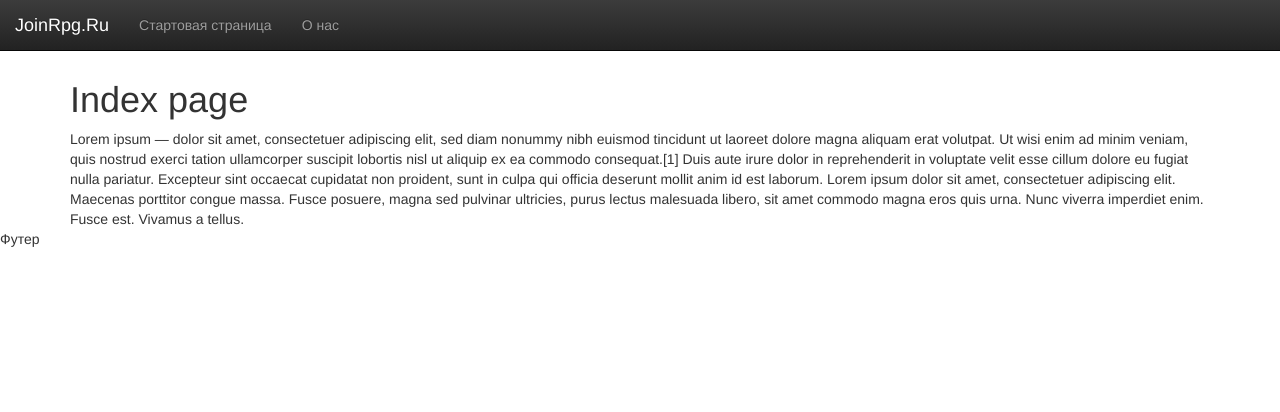
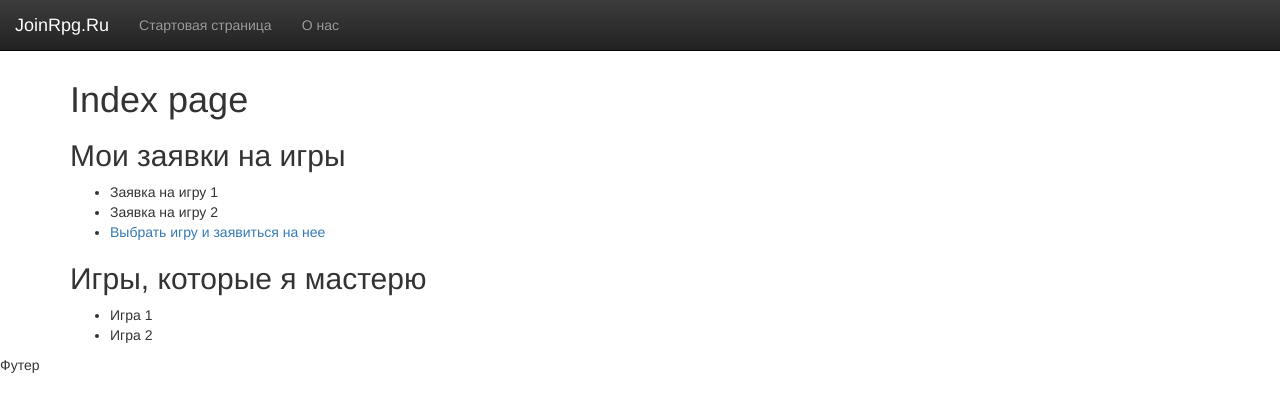
Before and after one commit to joinrpg/joinrpg-unused, a Django app: page /claims/ in a window 1280 px wide. Shown: the top 412 px of the page. Run offline with Django 3.2, Linux system fonts and the light colour scheme; some libraries are stand-ins or nearby versions.

Commit message:
Add statis project discovery page

```diff
--- a/claims/templates/start.html
+++ b/claims/templates/start.html
@@ -5,9 +5,19 @@
 {% block pagetitle %} Joinrpg: Старт {% endblock %}
 {% block content %}
 <h1> Index page</h1>
-Lorem ipsum — dolor sit amet, consectetuer adipiscing elit, sed diam nonummy nibh euismod tincidunt ut laoreet dolore magna aliquam erat volutpat. Ut wisi enim ad minim veniam, quis nostrud exerci tation ullamcorper suscipit lobortis nisl ut aliquip ex ea commodo consequat.[1] Duis aute irure dolor in reprehenderit in voluptate velit esse cillum dolore eu fugiat nulla pariatur. Excepteur sint occaecat cupidatat non proident, sunt in culpa qui officia deserunt mollit anim id est laborum.
-
-Lorem ipsum dolor sit amet, consectetuer adipiscing elit. Maecenas porttitor congue massa. Fusce posuere, magna sed pulvinar ultricies, purus lectus malesuada libero, sit amet commodo magna eros quis urna.
-
-Nunc viverra imperdiet enim. Fusce est. Vivamus a tellus.
+<section>
+    <h2>Мои заявки на игры</h2>
+    <ul>
+        <li>Заявка на игру 1</li>
+        <li>Заявка на игру 2</li>
+        <li><a href="{% url 'project_discover' %}">Выбрать игру и заявиться на нее</a></li>
+    </ul>
+</section>
+<section>
+    <h2>Игры, которые я мастерю</h2>
+    <ul>
+        <li>Игра 1</li>
+        <li>Игра 2</li>
+    </ul>
+</section>
 {% endblock %}
--- a/claims/urls.py
+++ b/claims/urls.py
@@ -5,4 +5,7 @@ from claims import views
 urlpatterns = patterns('',
     url(r'^$', views.index, name='index'),
     url(r'^about/?$', views.about, name='about'),
+
+    #project area
+    url(r'^project/discover/?$', views.project_discover, name='project_discover'),
 )
--- a/claims/views.py
+++ b/claims/views.py
@@ -6,3 +6,6 @@ def index(request):
 
 def about(request):
     return render(request, 'about.html')
+
+def project_discover(request):
+    return render(request, 'projects/discover.html')
```
Also changed, not shown: claims/templates/projects/discover.html (added, +14 -0 lines).
